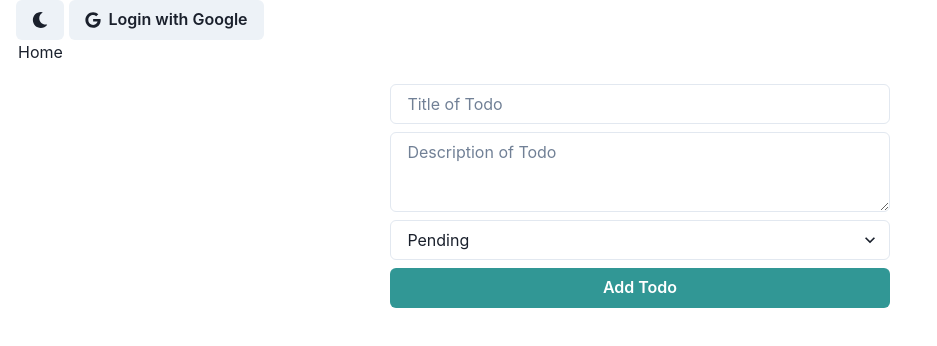
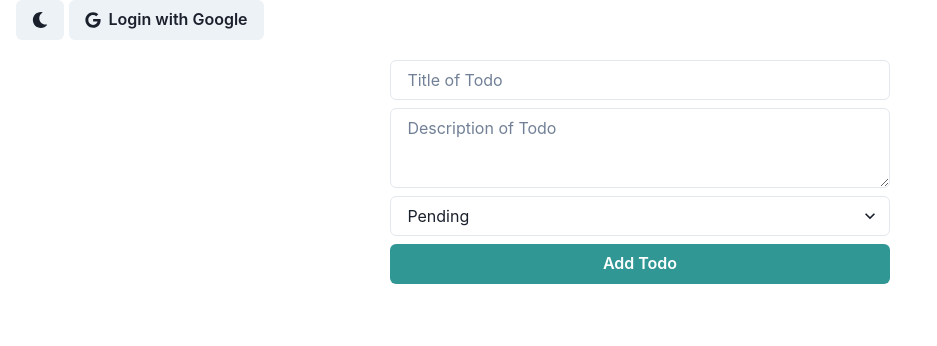
Before and after one commit to CBTech1/CS5513-Week09-2023-30BELC21, a Next.js app: page /add-todo in a window 1280 px wide. Shown: the top 346 px of the page, without its empty margins (0-937 px from the left). Built offline with nearby package versions, Linux system fonts and the light colour scheme; no server answers.

Commit message:
deleted two contacts

```diff
--- a/pages/add-todo.js
+++ b/pages/add-todo.js
@@ -8,7 +8,7 @@ export default function AddToDo() {
   return (
     <Container maxW="7xl">
       <Auth />
-      <Link style={{ border: '2px solid white' }} href="https://cs5513-week09-2023-30belc21.srjcethanwilde.repl.co/">Home</Link>
+
       <AddTodo />
     </Container>
   )
```
